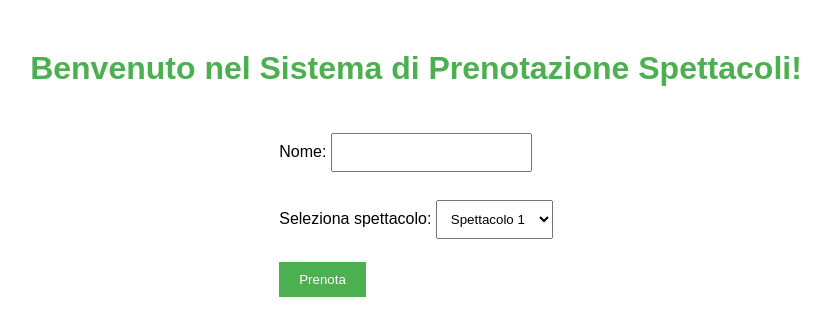
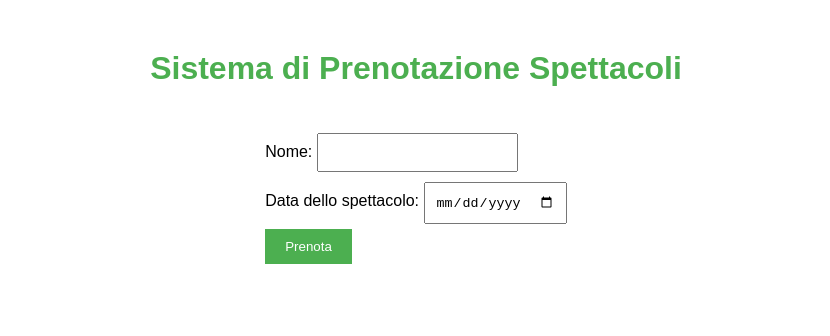
Before and after one commit to viziodiforma/prenotateatro, a website: page public/index.html in a window 1280 px wide. Shown: the whole page, without its empty margins (224-1054 px from the left). Drawn offline with Linux system fonts and the light colour scheme.

Commit message:
Update index.html

```diff
--- a/public/index.html
+++ b/public/index.html
@@ -1,28 +1,27 @@
 <!DOCTYPE html>
 <html lang="it">
 <head>
-  <meta charset="UTF-8">
-  <meta name="viewport" content="width=device-width, initial-scale=1.0">
-  <title>Sistema di Prenotazione Spettacoli</title>
-  <link rel="stylesheet" href="style.css"> <!-- Link al file CSS -->
+    <meta charset="UTF-8">
+    <meta name="viewport" content="width=device-width, initial-scale=1.0">
+    <title>Sistema di Prenotazione Spettacoli</title>
+    <link rel="stylesheet" href="style.css">
 </head>
 <body>
-  <h1>Benvenuto nel Sistema di Prenotazione Spettacoli!</h1>
+    <div class="container">
+        <h1>Sistema di Prenotazione Spettacoli</h1>
+        <form id="prenotazioneForm">
+            <label for="nome">Nome:</label>
+            <input type="text" id="nome" name="nome" required><br>
 
-  <!-- Form per fare una prenotazione -->
-  <form action="/prenotazioni" method="POST">
-    <label for="nome">Nome:</label>
-    <input type="text" id="nome" name="nome" required><br><br>
+            <label for="data_spettacolo">Data dello spettacolo:</label>
+            <input type="date" id="data_spettacolo" name="data_spettacolo" required><br>
 
-    <label for="spettacolo">Seleziona spettacolo:</label>
-    <select id="spettacolo" name="spettacolo" required>
-      <option value="spettacolo1">Spettacolo 1</option>
-      <option value="spettacolo2">Spettacolo 2</option>
-      <option value="spettacolo3">Spettacolo 3</option>
-    </select><br><br>
+            <button type="submit">Prenota</button>
+        </form>
+        <p id="successMessage" style="color: green; display: none;">Prenotazione effettuata con successo!</p>
+        <p id="errorMessage" style="color: red; display: none;">Errore nella prenotazione. Riprova.</p>
+    </div>
 
-    <button type="submit">Prenota</button>
-  </form>
-
+    <script src="script.js"></script>
 </body>
 </html>
```
